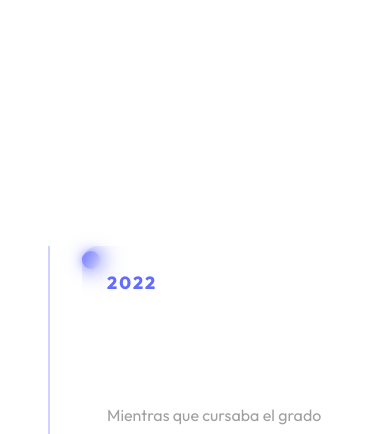
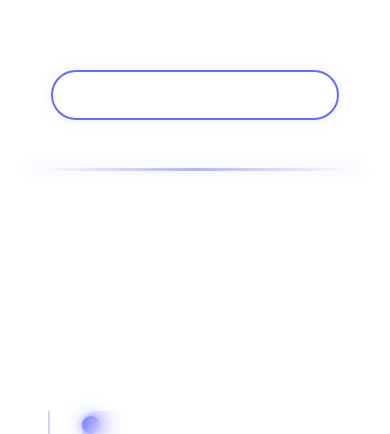
Before and after one commit to ikkxeer/MyPortfolio, a React (Vite) app: page /sobre-mi in a window 390 px wide. Shown: the part 1101-1535 px from the top of the page. Built offline with nearby package versions, Linux system fonts and the light colour scheme.

Commit message:
Trayectoria y mejora del about me, arreglo en el navbar, nueva ruta de imagen

```diff
--- a/src/components/Home/Navbar.tsx
+++ b/src/components/Home/Navbar.tsx
@@ -7,7 +7,7 @@ export default function Navbar() {
     return (
         <nav className="navbar">
             <div className="logo">
-                <img src="./logo.png" alt="" width={"60px"} height={"60px"} />
+                <a href="/"><img src="/logo.png" alt="Logo Iker" width={"60px"} height={"60px"} /></a>
             </div>
 
             {/* Boton menu hamburguesa */}
--- a/src/components/Sobre mi/Timeline.tsx
+++ b/src/components/Sobre mi/Timeline.tsx
@@ -3,7 +3,7 @@ import './Timeline.css';
 const timelineData = [
   {
     year: "2022",
-    title: "Mi primer 'Hola Mundo'",
+    title: "Hola mundo",
     description: "Mientras que cursaba el grado medio de SMX en la desesperación por encontrar una pasión, gracias a un profesor llamado Raúl, me motivó a comenzar a practicar con el lenguaje Python."
   },
   {
@@ -13,14 +13,19 @@ const timelineData = [
   },
   {
     year: "2026",
-    title: "Desarrollo Full-Stack",
-    description: "Dando el salto a tecnologías modernas como React y Node.js. Desarrollando proyectos completos, desde la interfaz de usuario hasta la gestión de bases de datos, listo para el mundo profesional."
+    title: "¿Backend? ¿Frontend? ¿Qué es eso?",
+    description: "En el segundo año de DAM comencé a descubrir el mundo del desarrollo web, descubriendo un sinfín de tecnologías y frameworks, entre ellos React que como veis, me ha enganchado un poco."
+  },
+  {
+    year: "Actualidad",
+    title: "¿Hacia dónde voy?",
+    description: "Siendo completamente sincero, estoy confundido, estoy en un momento de duda, de no saber si dar el salto al mundo laboral y comenzar a tener experiencia o ampliar mis estudios yendo de camino a la Universidad, es una de las decisiones mas importantes de mi vida y tendré que tomar una decisión pronto."
   }
 ];
 
 export default function Timeline() {
   return (
-    <div className="timeline-container">
+    <div className="timeline-container" id="trayectoria">
       <h2 className="timeline-main-title">Mi Trayectoria</h2>
 
       <div className="timeline-wrapper">
--- a/src/pages/SobreMi.css
+++ b/src/pages/SobreMi.css
@@ -75,6 +75,56 @@
   background-color: rgba(255, 255, 255, 0.05) !important;
 }
 
+/* Separador de secciones */
+.dividiendo-secciones {
+  border: none;
+  height: 3px;
+  width: 70%;
+  max-width: 800px;
+  margin: 4rem auto 6rem auto;
+
+  background: linear-gradient(
+    90deg,
+    rgba(255, 255, 255, 0) 0%,
+    rgba(100, 108, 255, 0.5) 50%,
+    rgba(255, 255, 255, 0) 100%
+  );
+
+  box-shadow: 0 0 15px rgba(100, 108, 255, 0.2);
+}
+
+/* Boton de descubrir */
+.button-descubrir {
+  display: block;
+  margin: 0 auto 5rem auto;
+  padding: 1rem 2.5rem;
+  background-color: transparent;
+  border: 2px solid #646cff;
+  color: #ffffff;
+  font-family: inherit;
+  font-size: 1.1rem;
+  font-weight: 600;
+  border-radius: 50px;
+  cursor: pointer;
+  transition: all 0.3s ease;
+  position: relative;
+  overflow: hidden;
+  box-shadow: 0 0 15px rgba(100, 108, 255, 0.1);
+}
+.button-descubrir:hover {
+  background-color: rgba(100, 108, 255, 0.15);
+  border-color: #8a91ff;
+  color: #ffffff;
+  transform: translateY(-5px);
+  box-shadow: 0 10px 25px rgba(100, 108, 255, 0.4), 0 0 10px rgba(100, 108, 255, 0.2) inset;
+}
+
+/* Efecto al hacer clic */
+.button-descubrir:active {
+  transform: translateY(2px);
+  box-shadow: 0 0 10px rgba(100, 108, 255, 0.2);
+}
+
 /* Responsive design */
 @media (max-width: 900px) {
   .about-content {
@@ -98,3 +148,16 @@
     border-radius: 140px 140px 15px 15px;
   }
 }
+
+@media (max-width: 768px) {
+  .button-descubrir {
+    margin: 4rem auto 0 auto;
+    font-size: 1rem;
+    padding: 0.8rem 2rem;
+  }
+
+  .dividiendo-secciones {
+    width: 85%;
+    margin: 3rem auto 4rem auto;
+  }
+}
--- a/src/pages/SobreMi.tsx
+++ b/src/pages/SobreMi.tsx
@@ -43,9 +43,15 @@ export default function SobreMi() {
                   </Box>
               </div>
 
+
           </div>
 
+
       </section>
+
+      <button className="button-descubrir" onClick={() => window.location.hash = 'trayectoria'}>Vamos a seguir conociéndonos</button>
+
+      <hr className="dividiendo-secciones" />
 
       <Timeline />
     </div>
```
